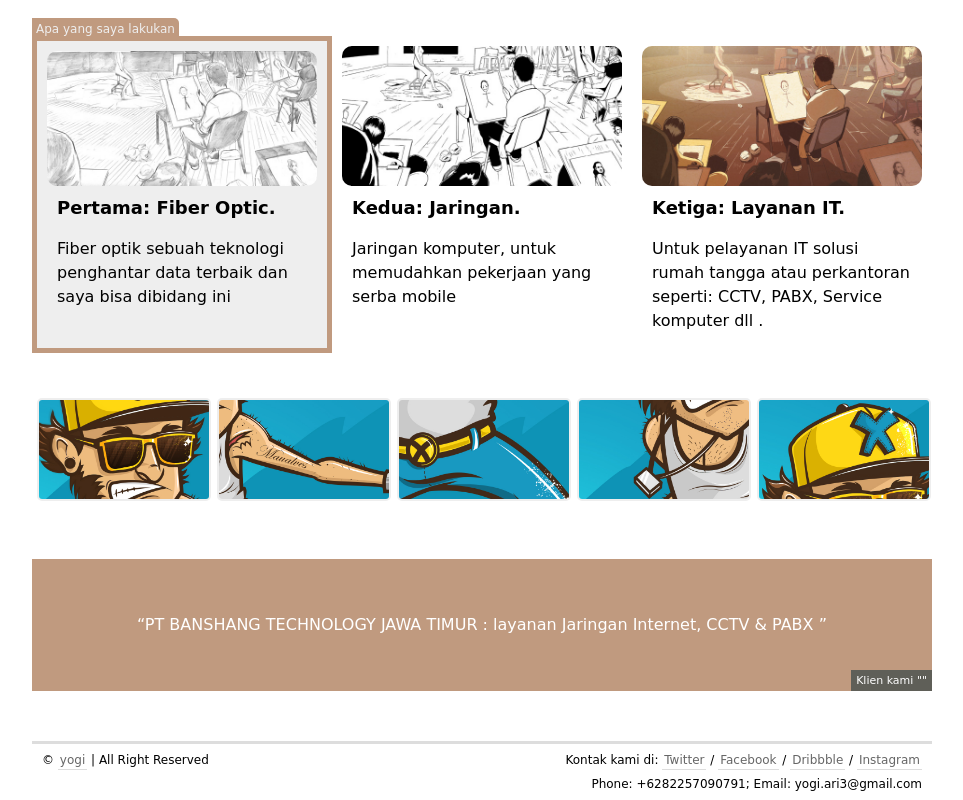
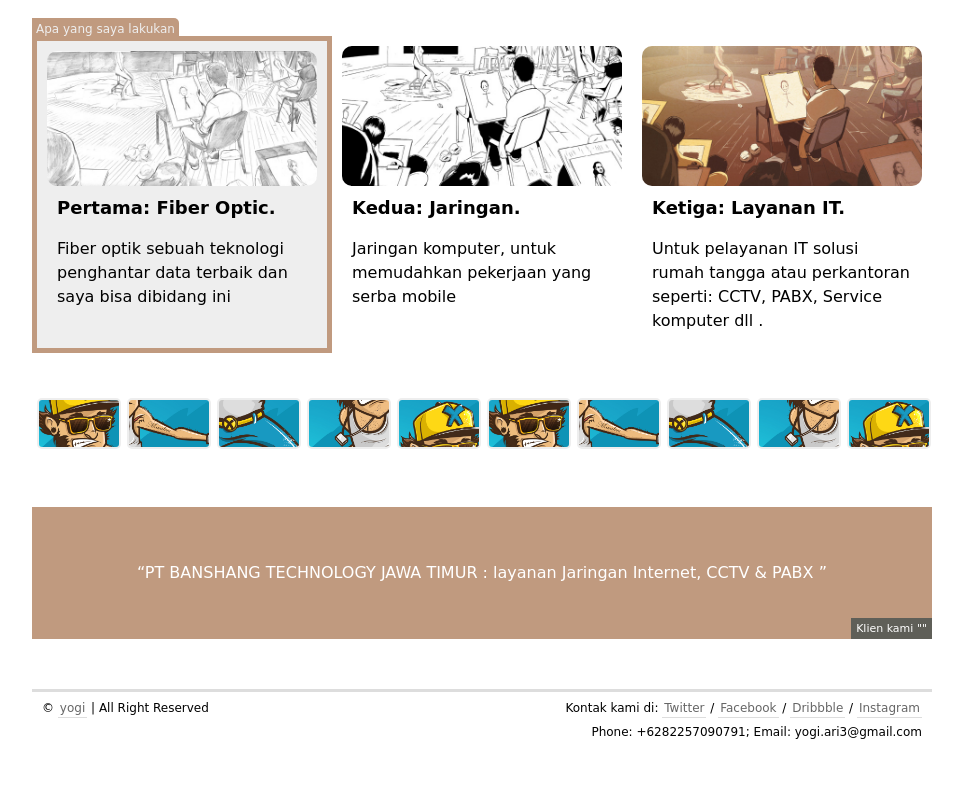
Before and after one commit to yogiari/yogiari.github.io, a plain HTML site: page index.html in a window 1280 px wide. Shown: the part 580-1380 px from the top of the page, without its empty margins (158-1121 px from the left). After the commit the page ends 1328 px from the top, so only its background shows below. Drawn offline with Linux system fonts and the light colour scheme; a web font is replaced by a local one.

Commit message:
ganti/modif index

```diff
--- a/index.html
+++ b/index.html
@@ -53,6 +53,11 @@
 		<div class="box"><a href="images/3.jpg" title="Gambar 3"><img src="images/3.jpg" alt=""></a></div>
 		<div class="box"><a href="images/4.jpg" title="Gambar 4"><img src="images/4.jpg" alt=""></a></div>
 		<div class="box"><a href="images/5.jpg" title="Gambar 5"><img src="images/5.jpg" alt=""></a></div>
+		<div class="box"><a href="images/1.jpg" title="Gambar 1"><img src="images/1.jpg" alt=""></a></div>
+		<div class="box"><a href="images/2.jpg" title="Gambar 2"><img src="images/2.jpg" alt=""></a></div>
+		<div class="box"><a href="images/3.jpg" title="Gambar 3"><img src="images/3.jpg" alt=""></a></div>
+		<div class="box"><a href="images/4.jpg" title="Gambar 4"><img src="images/4.jpg" alt=""></a></div>
+		<div class="box"><a href="images/5.jpg" title="Gambar 5"><img src="images/5.jpg" alt=""></a></div>
 	</div>
 
 	<aside class="testimonial">
```
